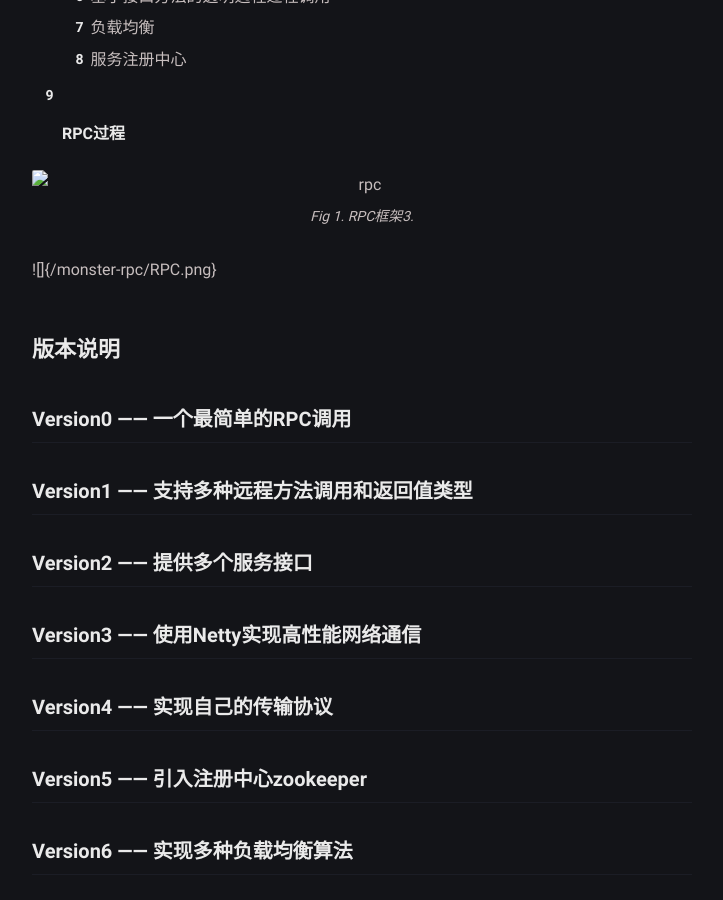
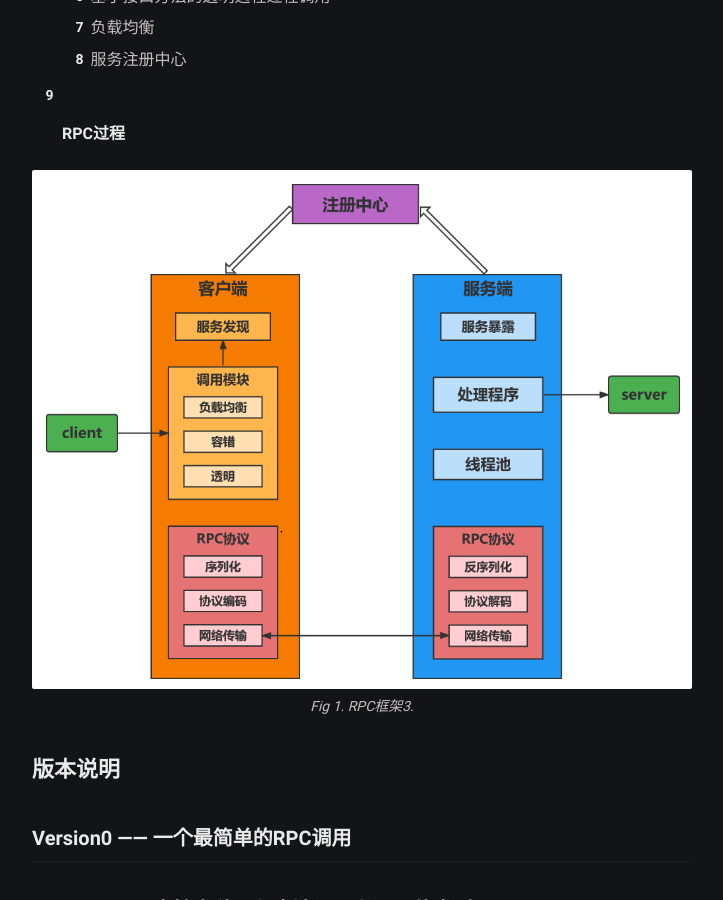
Before and after one commit to SherlnoW/SherlnoW.github.io, a Jekyll site: the page built from _posts/monster-rpc/2022-12-20-rpc.md, in a window 1280 px wide and 900 px high, scrolled down 1255 px. Shown: the whole window, without its empty margins (278-1001 px from the left). Built offline with Jekyll 4.4.1, drawn with Linux system fonts in a browser that asks for light colours.

Commit message:
文章圖片測試

```diff
--- a/_posts/monster-rpc/2022-12-20-rpc.md
+++ b/_posts/monster-rpc/2022-12-20-rpc.md
@@ -43,11 +43,9 @@ image: /monster-rpc/RPC.png
 3. **RPC过程**
 
 <figure>
-<img src="/_posts/monster-rpc/RPC.png" alt="rpc">
+<img src="https://github.com/SherlnoW/SherlnoW.github.io/blob/main/_posts/monster-rpc/RPC.png" alt="rpc">
 <figcaption>Fig 1. RPC框架3.</figcaption>
 </figure>
-
-![]{/monster-rpc/RPC.png}
 
 ## 版本说明
 
```
